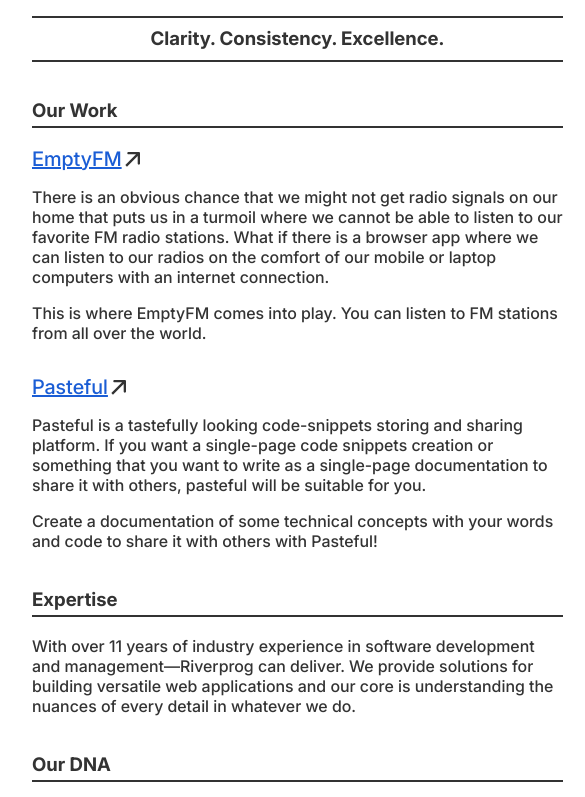
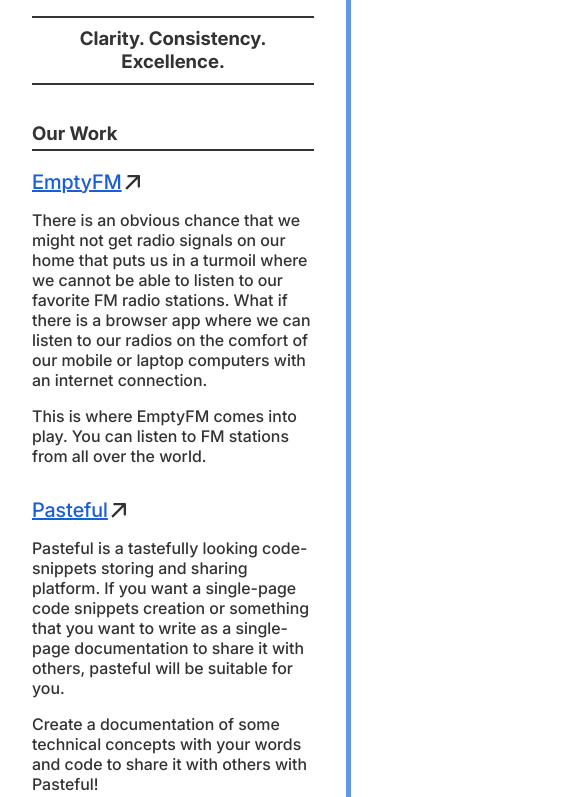
Before and after one commit to mysticmode/river.sh, a plain HTML site: page index.html in a window 390 px wide. Shown: the part 80-877 px from the top of the page, 585 px wide, since content can reach past the window. Drawn offline with Linux system fonts and the light colour scheme.

Commit message:
Responsive design style

```diff
--- a/index.html
+++ b/index.html
@@ -107,6 +107,12 @@
             padding-top: 0.5em;
             margin-top: 2em;
         }
+
+        @media only screen and (max-width: 620px) {
+            body {
+                width: 90%;
+            }
+        }
     </style>
 </head>
 <body>
```
